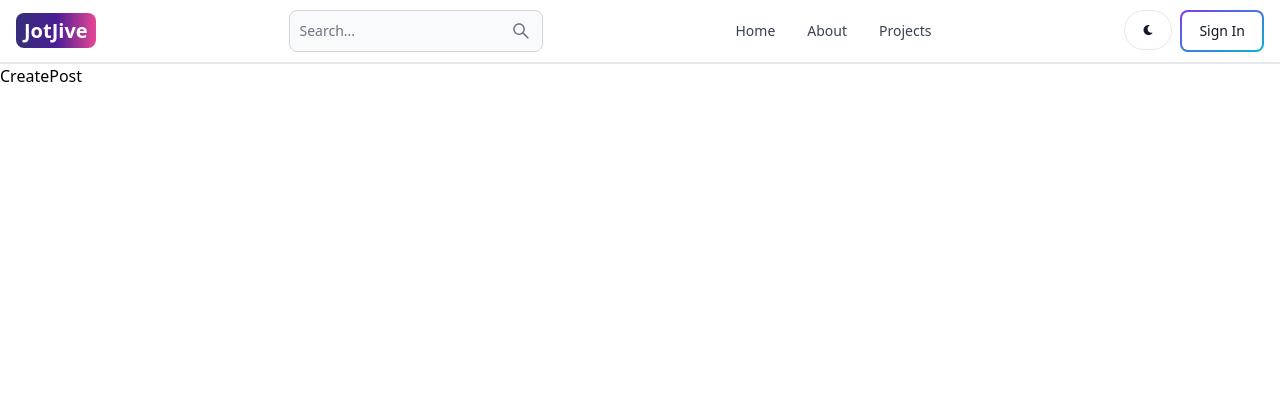
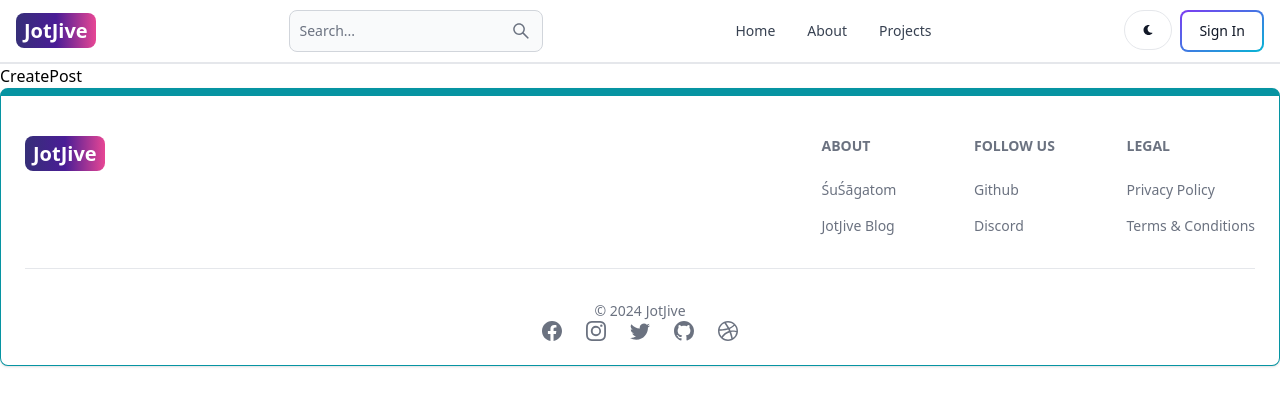
Before and after one commit to CodeCharmC/JotJive, a React (Vite) app in the folder client/: page /create-post in a window 1280 px wide. Shown: the top 406 px of the page. Built offline with nearby package versions, Linux system fonts and the light colour scheme.

Commit message:
create and add footer components

```diff
--- a/client/src/App.jsx
+++ b/client/src/App.jsx
@@ -8,6 +8,7 @@
 import Dashboard from './pages/Dashboard';
 import CreatePost from './pages/CreatePost';
 import Header from './components/Header';
+import FooterPart from './components/Footer';
 
 export default function App() {
   return (
@@ -23,6 +24,7 @@
         <Route path='/dashboard' element={<Dashboard />} />
         <Route path='/create-post' element={<CreatePost />} />
       </Routes>
+      <FooterPart />
     </BrowserRouter>
   );
 }
--- /dev/null
+++ b/client/src/components/Footer.jsx
@@ -0,0 +1,86 @@
+import { Footer } from "flowbite-react";
+import { Link } from "react-router-dom";
+import {BsDribbble, BsFacebook, BsGithub, BsInstagram, BsTwitter} from 'react-icons/bs'
+
+export default function FooterPart() {
+   return (
+      <Footer container className="border border-t-8 border-teal-500">
+         <div className="w-full max-w-7xl mx-auto">
+            <div className="grid w-full justify-between sm:flex md:grid-cols-1">
+               <div className="mt-5">
+                  <Link
+                     to="/"
+                     className='self-center whitespace-nowrap text-sm sm:text-xl font-semibold dark:text-white'
+                  >
+                     <span
+                        className='px-2 py-1 bg-gradient-to-r from-indigo-900 via-purple-900 to-pink-500 rounded-lg text-white'
+                     >
+                        JotJive
+                     </span>
+                  </Link>
+               </div>
+               <div className="grid grid-cols-2 gap-8 mt-4 sm:grid-cols-3 sm:gap-6">
+                  <div>
+                     <Footer.Title title="About" />
+                     <Footer.LinkGroup col>
+                        <Footer.Link
+                           href="https://mern-xyx1.onrender.com/"
+                           target="_blank"
+                           rel="noopener noreferrer"
+                        >
+                           ŚuŚāgatom
+                        </Footer.Link>
+                        <Footer.Link>
+                           <Footer.Link
+                              href="/about"
+                              target="_blank"
+                              rel="noopener noreferrer"
+                           >
+                           JotJive Blog
+                           </Footer.Link>
+                        </Footer.Link>
+                     </Footer.LinkGroup>
+                  </div>
+                  <div>
+                     <Footer.Title title="Follow us" />
+                     <Footer.LinkGroup col>
+                        <Footer.Link
+                           href="https://github.com/CodeCharmC"
+                           target="_blank"
+                           rel="noopener noreferrer"
+                        >
+                           Github
+                        </Footer.Link>
+                        <Footer.Link href="https://discord.gg/CodeCharmC">Discord</Footer.Link>
+                     </Footer.LinkGroup>
+                  </div>
+                  <div>
+                     <Footer.Title title="Legal" />
+                     <Footer.LinkGroup col>
+                        <Footer.Link href="#">
+                           Privacy Policy
+                        </Footer.Link>
+                        <Footer.Link href="#">Terms & Conditions</Footer.Link>
+                     </Footer.LinkGroup>
+                  </div>
+               </div>
+            </div>
+            <Footer.Divider />
+            <div>
+               <Footer.Copyright
+                  href="#"
+                  by="JotJive"
+                  year={new Date().getFullYear()}
+               />
+               <div className="flex gap-6 sm:mt-0 mt-4 sm:justify-center">
+                  <Footer.Icon href="#" icon={BsFacebook} />
+                  <Footer.Icon href="#" icon={BsInstagram} />
+                  <Footer.Icon href="#" icon={BsTwitter} />
+                  <Footer.Icon href="https://github.com/CodeCharmC" icon={BsGithub} />
+                  <Footer.Icon href="#" icon={BsDribbble} />
+               </div>
+            </div>
+         </div>
+      </Footer>
+   );
+};
```
